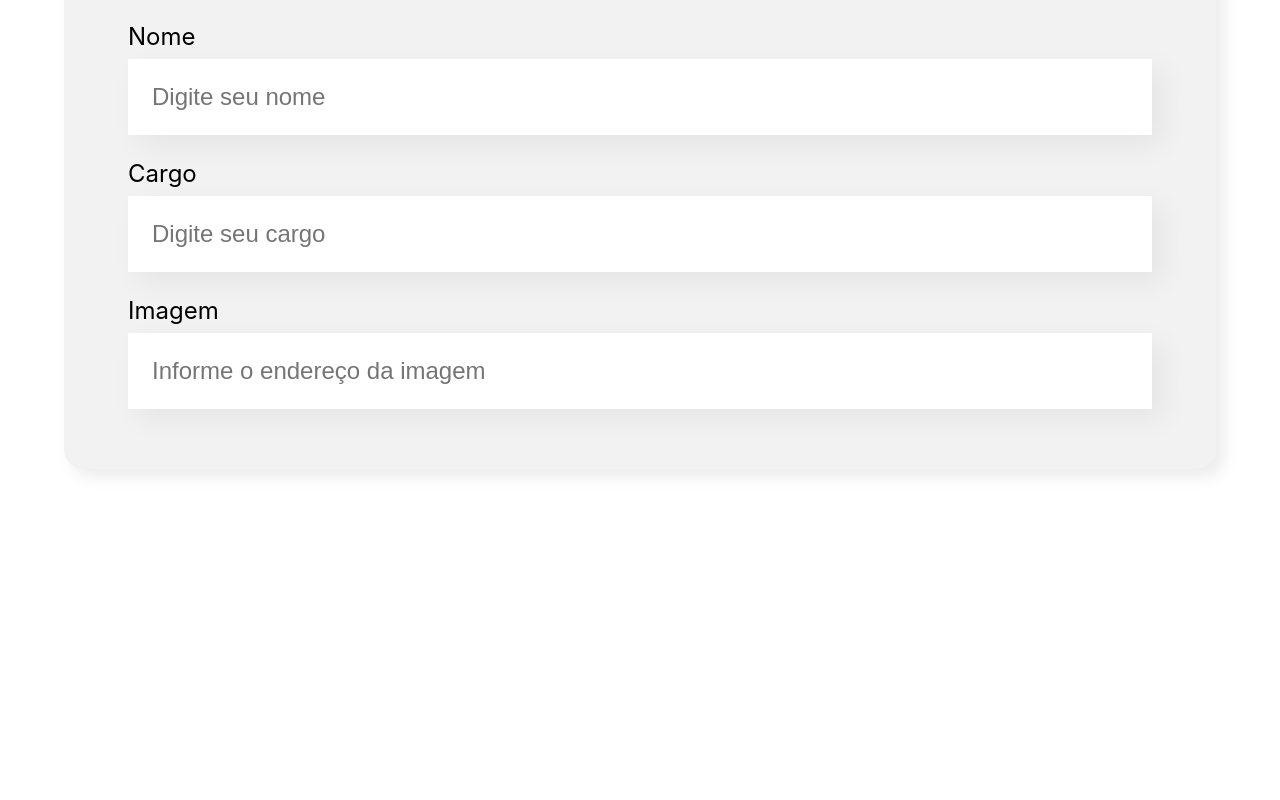
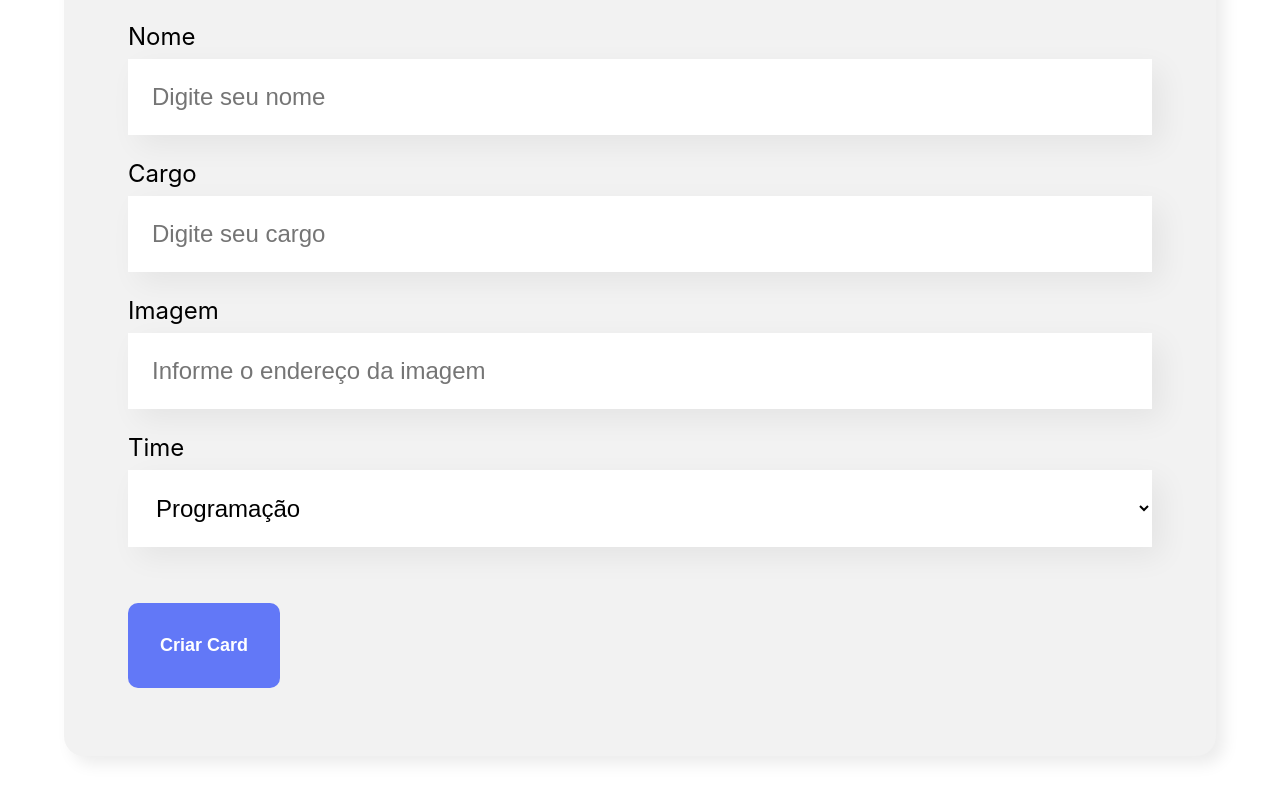
Before and after one commit to Gustavoo-z/alura-organo, a React (Create React App) app: page / in a window 1280 px wide. Shown: the part 682-1482 px from the top of the page. Before the commit the page ends 1231 px from the top, so only its background shows below. Built offline with nearby package versions, Linux system fonts and the light colour scheme.

Commit message:
Creating button and dropdown

```diff
--- /dev/null
+++ b/src/componentes/Button/index.js
@@ -0,0 +1,25 @@
+import styled from "styled-components";
+
+const StyledButton = styled.button`
+    background-color: #6278f7;
+    border-radius: 10px;
+    font-weight: 700;
+    font-size: 18px;
+    padding: 32px;
+    border: none;
+    cursor: pointer;
+    color: #FFF;
+    margin: 32px 0;
+
+    &:hover {
+        color: #95FFD4;
+    }
+`
+
+export const Button = (props) => {
+    return (
+        <StyledButton>
+            {props.children}
+        </StyledButton>
+    )
+}
--- /dev/null
+++ b/src/componentes/Dropdown/index.js
@@ -0,0 +1,27 @@
+import styled from "styled-components";
+import { Container, Label } from "../TextField";
+
+const SelectDropdown = styled.select`
+    background-color: #FFF;
+    box-shadow: 10px 10px 30px rgba(0, 0, 0, 0.06);
+    width: 100%;
+    border: none;
+    font-size: 24px;
+    padding: 24px;
+    box-sizing: border-box;
+`
+
+export const Dropdown = (props) => {
+    return (
+        <Container>
+            <Label>
+                {props.label}
+            </Label>
+            <SelectDropdown required={props.obrigatorio}>
+                {props.itens.map(item => {
+                    return <option key={item}>{item}</option>
+                })}
+            </SelectDropdown>
+        </Container>
+    )
+}
--- a/src/componentes/Form/index.js
+++ b/src/componentes/Form/index.js
@@ -1,5 +1,7 @@
 import styled from "styled-components";
 import { TextField } from "../TextField";
+import { Dropdown } from "../Dropdown";
+import { Button } from "../Button";
 
 const Container = styled.section`
     display: flex;
@@ -22,13 +24,29 @@ const FormTitulo = styled.h2`
 `
 
 export const Form = () => {
+
+    const times = [
+        "Programação",
+        "Front-End",
+        "Data Science",
+        "Devops",
+        "UX e Design",
+        "Mobile",
+        "Inovação e Gestão"
+    ]
+
     return(
         <Container>
-            <FormContainer>
+            <FormContainer onSubmit={(e) => {
+                e.preventDefault()
+                console.log("Form enviado")
+                }}>
                 <FormTitulo>Preencha os dados para criar o card do colaborador</FormTitulo>
-                <TextField label="Nome" placeholder="Digite seu nome"/>
-                <TextField label="Cargo" placeholder="Digite seu cargo"/>
-                <TextField label="Imagem" placeholder="Informe o endereço da imagem"/>
+                <TextField obrigatorio={true} label="Nome" placeholder="Digite seu nome"/>
+                <TextField obrigatorio={true} label="Cargo" placeholder="Digite seu cargo"/>
+                <TextField obrigatorio={true} label="Imagem" placeholder="Informe o endereço da imagem"/>
+                <Dropdown obrigatorio={true} label="Time" itens={times}></Dropdown>
+                <Button>Criar Card</Button>
             </FormContainer>
         </Container>
     )
--- a/src/componentes/TextField/index.js
+++ b/src/componentes/TextField/index.js
@@ -1,10 +1,10 @@
 import styled from "styled-components";
 
-const Container = styled.div`
+export const Container = styled.div`
     margin: 24px 0;
 `
 
-const Label = styled.label`
+export const Label = styled.label`
     display: block;
     font-size: 24px;
     margin-bottom: 8px;
@@ -26,7 +26,7 @@ export const TextField = (props) => {
             <Label>
                 {props.label}
             </Label>
-            <Input placeholder={props.placeholder} />
+            <Input required={props.obrigatorio} placeholder={props.placeholder} />
         </Container>
     )
 }
```
